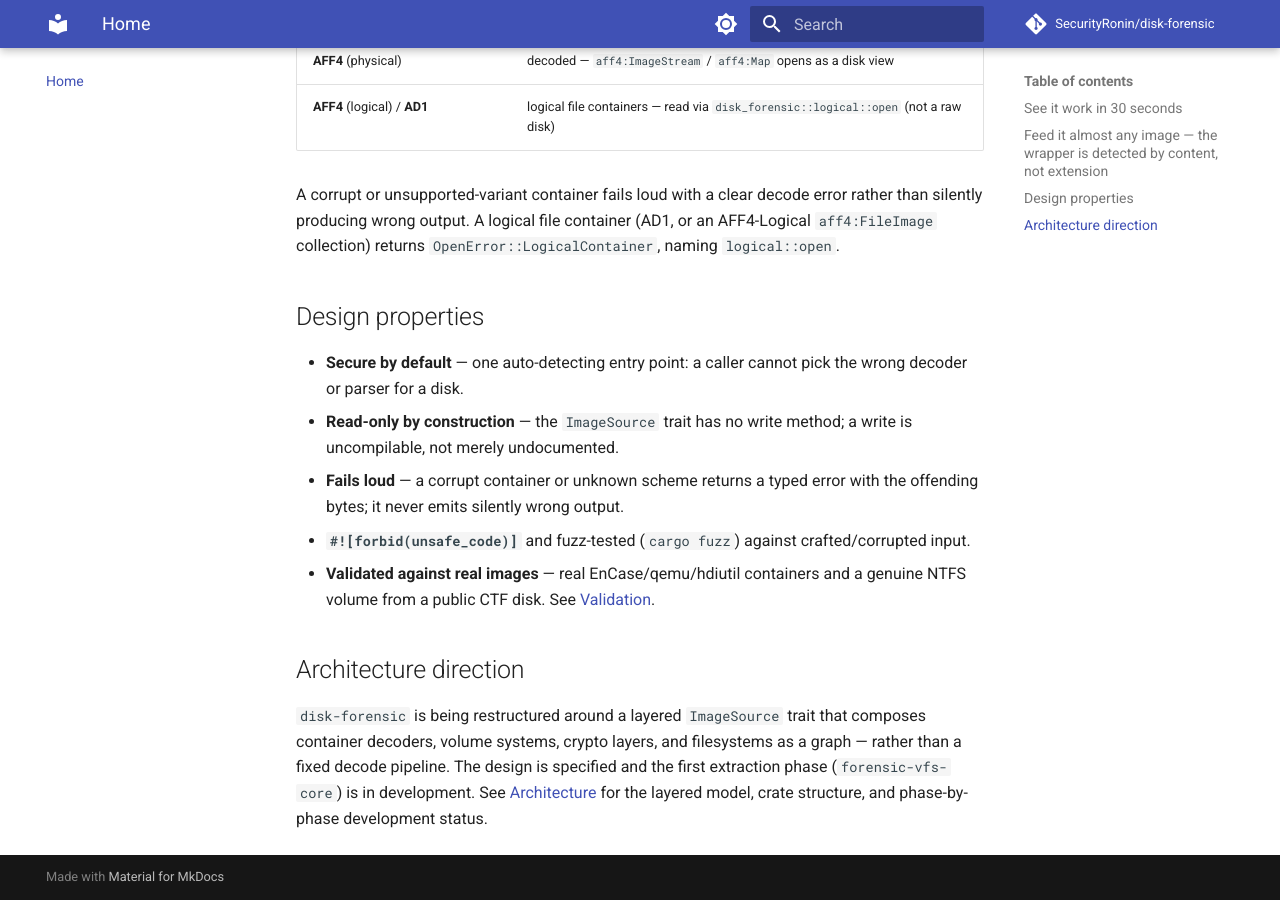
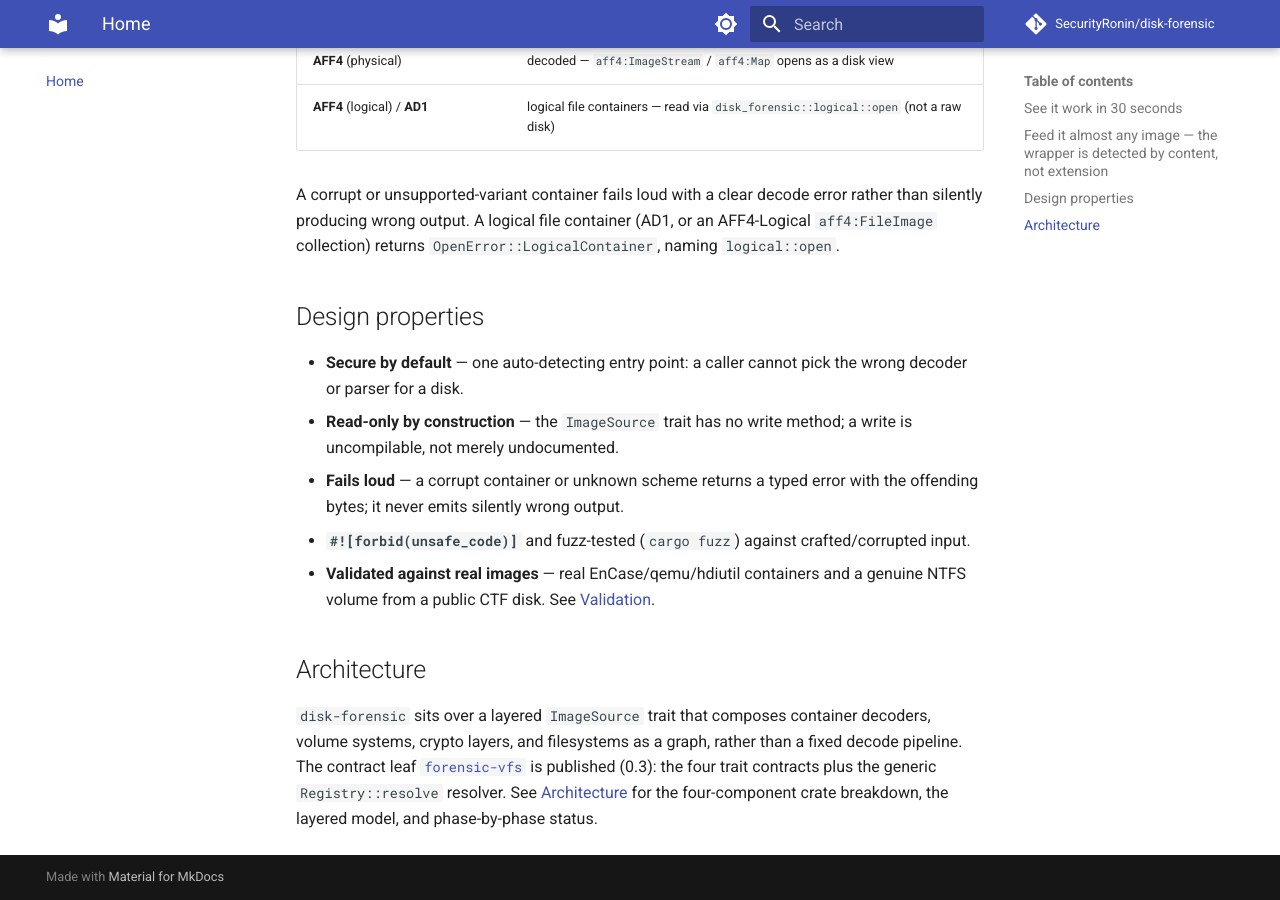
Before and after one commit to SecurityRonin/disk-forensic, an MkDocs documentation site: the page built from docs/index.md, in a window 1280 px wide and 900 px high, scrolled down 1643 px. Built offline with MkDocs 1.6.1 and Material for MkDocs 9.7.7, drawn with Linux system fonts in a browser that asks for light colours; comment, search, counter and statistics services are not loaded; some of the changed text lies outside the part shown.

Commit message:
docs(readme): current-state front door, cut hype, de-dup architecture
- README/index: VFS described as shipped (forensic-vfs 0.3 published, one of
  three front-ends) instead of 'will let'/'being restructured'
- Drop duplicated layered-model + phase table from README; link to
  docs/architecture.md as the source of truth
- 4n6mount section: strip 'killer application'/'whole stack pays off' hype
- curly quotes for FTT 'Custom Content Image' in prose

Co-Authored-By: Claude Opus 4.8 <noreply@anthropic.com>

```diff
--- a/docs/index.md
+++ b/docs/index.md
@@ -2,7 +2,7 @@
 
 **`disk4n6` is the fleet's universal forensic disk layer.** Point it at any container — E01, VMDK, VHDX, VHD, QCOW2, DMG, raw `dd`, or ISO — and it decodes the wrapper, identifies the partitioning scheme (MBR / GPT / APM), and runs the right forensic parser. Run it bare and it maps every physical disk and partition on the live system — macOS, Linux, and Windows in one unified output — with acquisition-integrity findings you need before you image.
 
-The library is also the foundation for the fleet's [universal forensic VFS](architecture.md): a layered trait model that will let `issen`, `4n6mount`, and `disk4n6` share one open-any-image entry point rather than three parallel detection stacks.
+The library is also one of three front-ends over the fleet's [universal forensic VFS](architecture.md): a layered trait model that lets `issen`, `4n6mount`, and `disk4n6` share one open-any-image entry point instead of three parallel detection stacks.
 
 ## See it work in 30 seconds
 
@@ -59,6 +59,6 @@ A corrupt or unsupported-variant container fails loud with a clear decode error
 - **`#![forbid(unsafe_code)]`** and fuzz-tested (`cargo fuzz`) against crafted/corrupted input.
 - **Validated against real images** — real EnCase/qemu/hdiutil containers and a genuine NTFS volume from a public CTF disk. See [Validation](VALIDATION.md).
 
-## Architecture direction
+## Architecture
 
-`disk-forensic` is being restructured around a layered `ImageSource` trait that composes container decoders, volume systems, crypto layers, and filesystems as a graph — rather than a fixed decode pipeline. The design is specified and the first extraction phase (`forensic-vfs-core`) is in development. See [Architecture](architecture.md) for the layered model, crate structure, and phase-by-phase development status.
+`disk-forensic` sits over a layered `ImageSource` trait that composes container decoders, volume systems, crypto layers, and filesystems as a graph, rather than a fixed decode pipeline. The contract leaf [`forensic-vfs`](https://crates.io/crates/forensic-vfs) is published (0.3): the four trait contracts plus the generic `Registry::resolve` resolver. See [Architecture](architecture.md) for the four-component crate breakdown, the layered model, and phase-by-phase status.
```
Also changed, not shown: README.md (+6 -37 lines).
